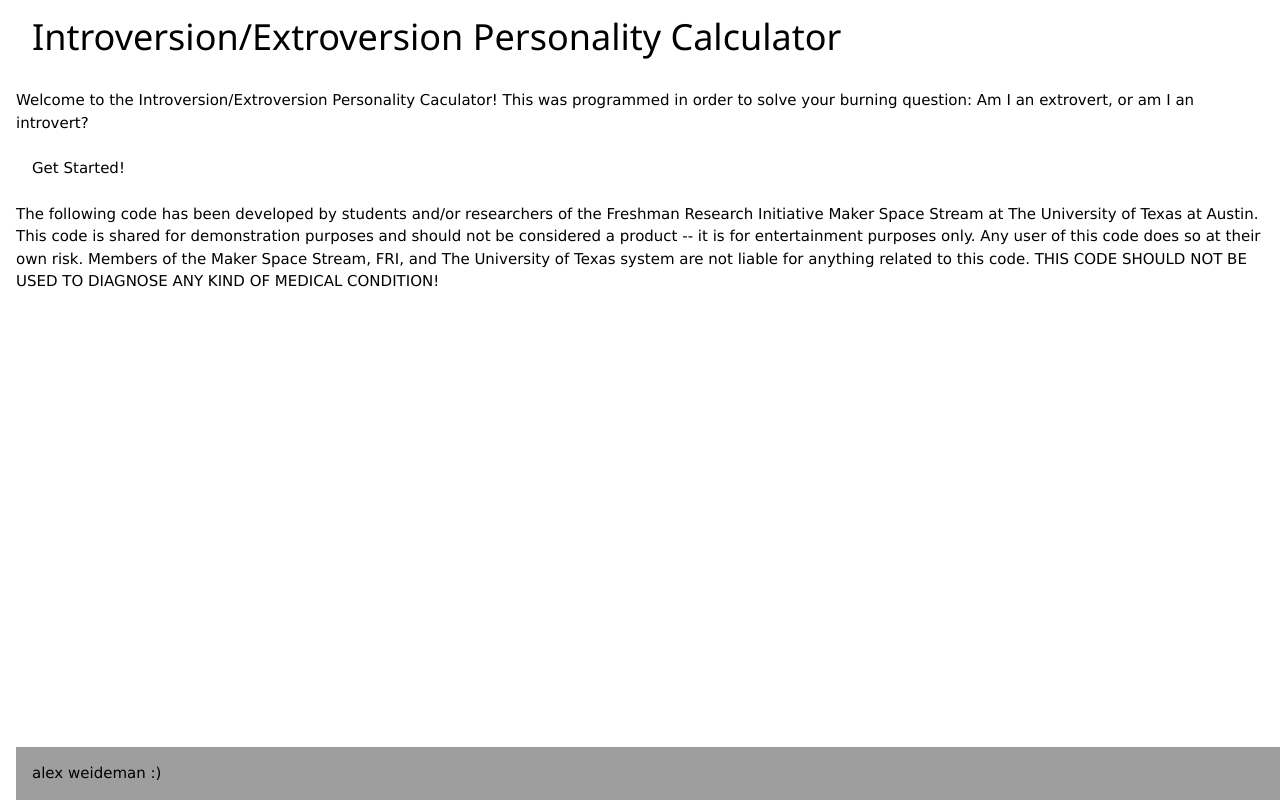
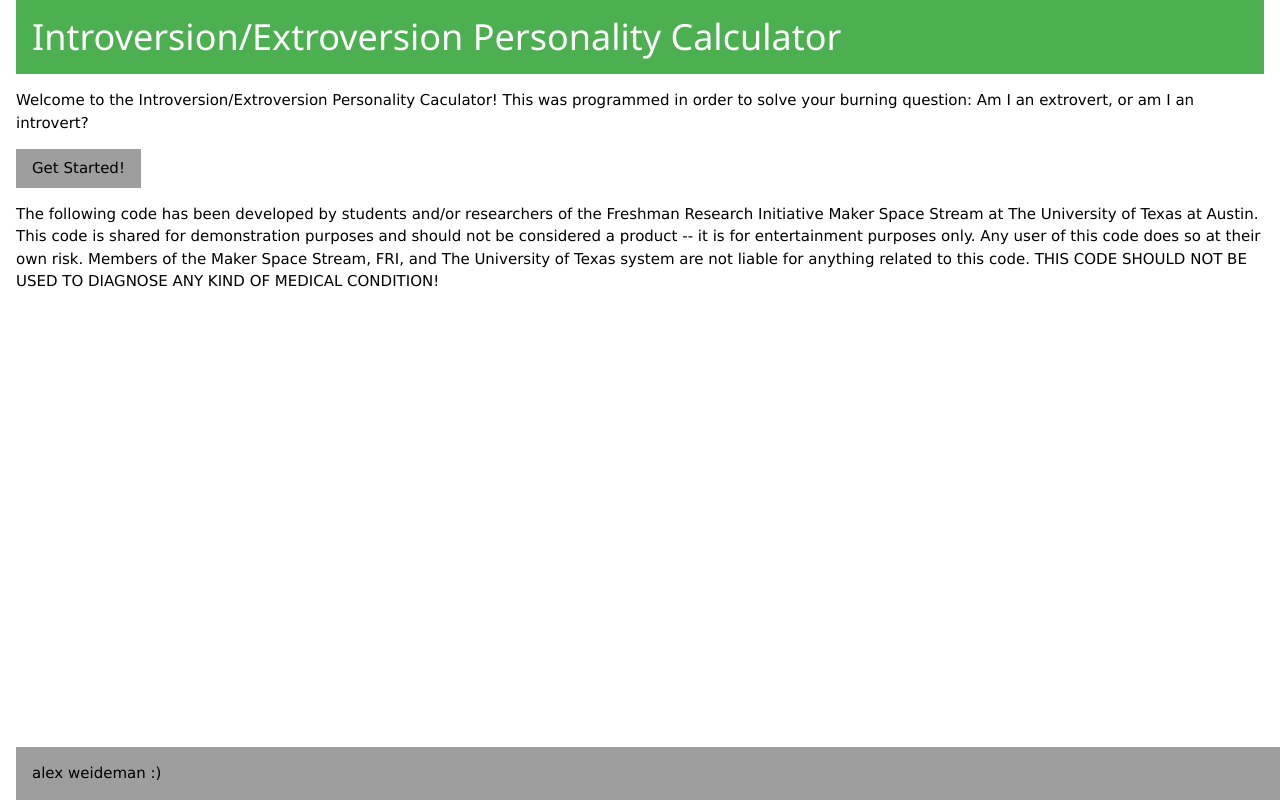
Before and after one commit to alexweideman/BasicWebApp3, a plain HTML site: page index.html in a window 1280 px wide. Drawn offline with Linux system fonts and the light colour scheme.

Commit message:
Update index.html

```diff
--- a/index.html
+++ b/index.html
@@ -119,13 +119,13 @@ https://stackoverflow.com/questions/8211128/multiple-distinct-pages-in-one-html-
   <!--Landing page content.-->
   <div id="content" class="w3-container">
   	<!--Header!-->
-	<div id="header" class="w3-container w3-midnight-blue">
+	<div id="header" class="w3-container w3-green">
 		<h1>Introversion/Extroversion Personality Calculator</h1>
 	</div>
 
 	  <p>Welcome to the Introversion/Extroversion Personality Caculator! This was programmed in order to solve your burning question: Am I an extrovert, or am I an introvert?</p>
 
-	  <a href="#one" class="w3-btn w3-midghit-blue w3-sqaure">Get Started!</a>
+	  <a href="#one" class="w3-btn w3-grey w3-sqaure">Get Started!</a>
 
 	  <p>The following code has been developed by students and/or researchers of the Freshman Research Initiative Maker Space Stream at The University of Texas at Austin. This code is shared for demonstration purposes and should not be considered a product -- it is for entertainment purposes only. Any user of this code does so at their own risk. Members of the Maker Space Stream, FRI, and The University of Texas system are not liable for anything related to this code. THIS CODE SHOULD NOT BE USED TO DIAGNOSE ANY KIND OF MEDICAL CONDITION!</p>
 
@@ -133,7 +133,7 @@ https://stackoverflow.com/questions/8211128/multiple-distinct-pages-in-one-html-
 
 <!--FIRST SUBPAGE-->
 <div id="one" class="page">
-	<div id="header2" class="w3-container w3-midnight-blue">
+	<div id="header2" class="w3-container w3-green">
 		<h1>Do social events energize you or drain you?</h1>
 	</div>
 
```
